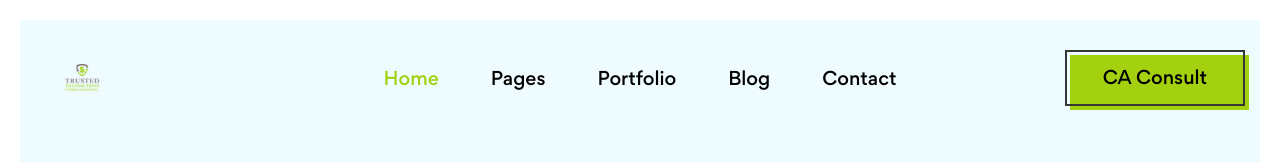
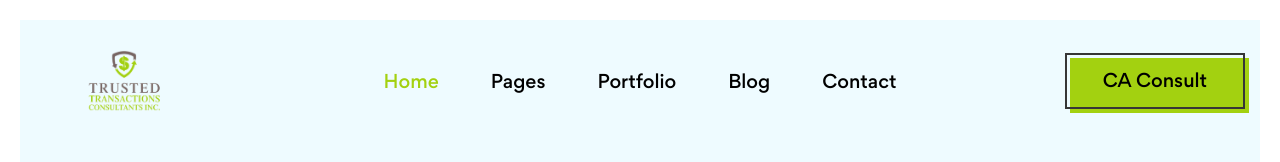
Before and after one commit to abhijeetmssn/sourabhCa, a Next.js app: page /home/web-hosting in a window 1280 px wide. Shown: the top 162 px of the page. Built offline with nearby package versions, Linux system fonts and the light colour scheme.

Commit message:
added image

```diff
--- a/components/header/Header2.jsx
+++ b/components/header/Header2.jsx
@@ -36,8 +36,8 @@ const DefaulHeader = () => {
               <Image
                 src="/images/logo/logo.png"
                 alt="logo"
-                width={95}
-                height={30}
+                width={192}
+                height={62}
               />
             </Link>
           </div>
```
Also changed, not shown: public/images/logo/logo.png.
